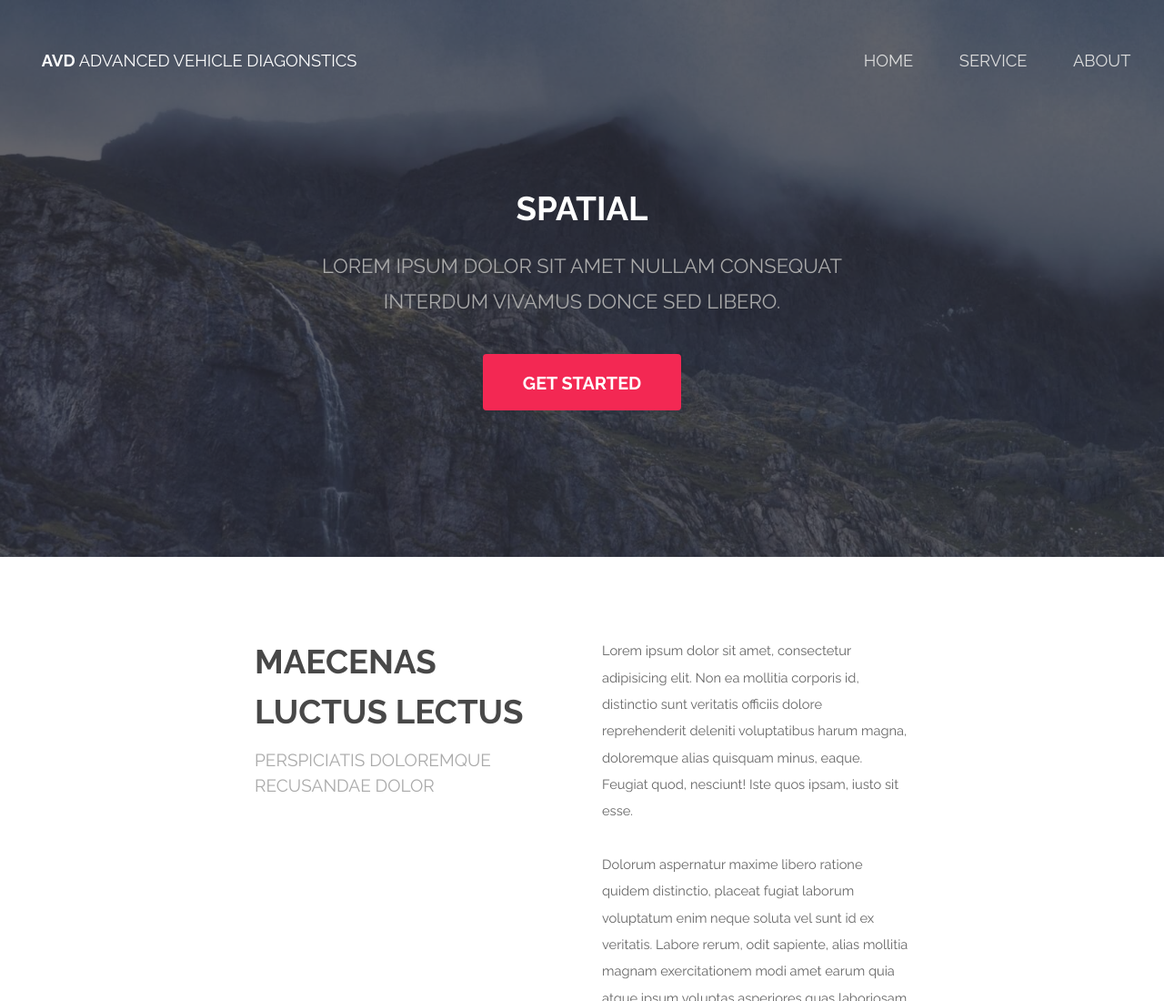
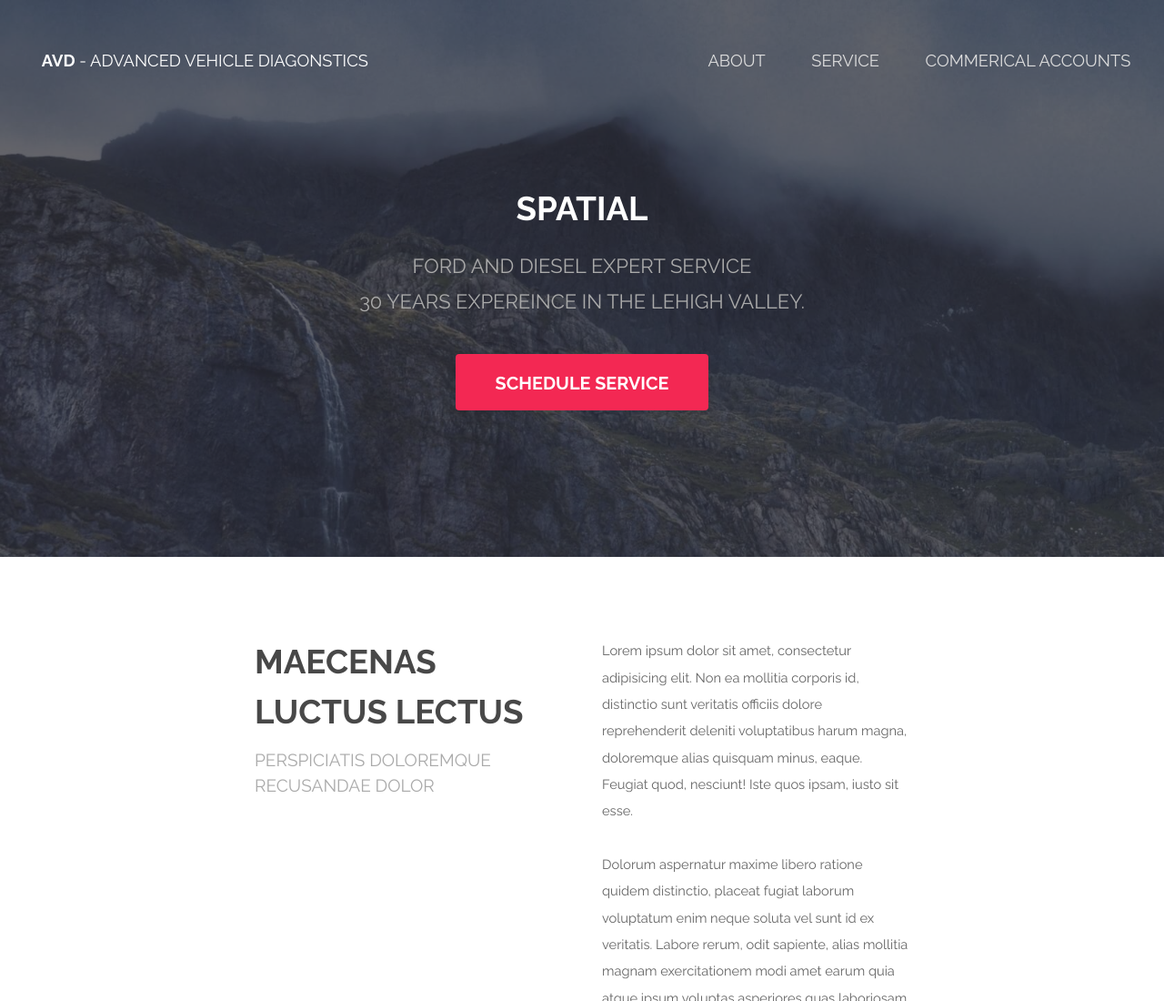
Before and after one commit to avdpa/avdpa.github.io, a plain HTML site: page index.html in a window 1280 px wide. Shown: the top 1100 px of the page at 91% size. Drawn offline with Linux system fonts and the light colour scheme.

Commit message:
updated index

```diff
--- a/index.html
+++ b/index.html
@@ -25,12 +25,12 @@
 
 		<!-- Header -->
 			<header id="header" class="alt">
-				<h1><strong><a href="index.html">AVD</a></strong> Advanced Vehicle Diagonstics</h1>
+				<h1><strong><a href="index.html">AVD</a></strong> - Advanced Vehicle Diagonstics</h1>
 				<nav id="nav">
 					<ul>
-						<li><a href="index.html">Home</a></li>
+						<li><a href="index.html">About</a></li>
 						<li><a href="generic.html">Service</a></li>
-						<li><a href="elements.html">About</a></li>
+						<li><a href="elements.html">Commerical Accounts</a></li>
 					</ul>
 				</nav>
 			</header>
@@ -38,9 +38,9 @@
 		<!-- Banner -->
 			<section id="banner">
 				<h2>Spatial</h2>
-				<p>Lorem ipsum dolor sit amet nullam consequat <br /> interdum vivamus donce sed libero.</p>
+				<p>FORD AND DIESEL EXPERT SERVICE <br /> 30 YEARS EXPEREINCE IN THE LEHIGH VALLEY.</p>
 				<ul class="actions">
-					<li><a href="#" class="button special big">Get Started</a></li>
+					<li><a href="#" class="button special big">SCHEDULE SERVICE</a></li>
 				</ul>
 			</section>
 
```
